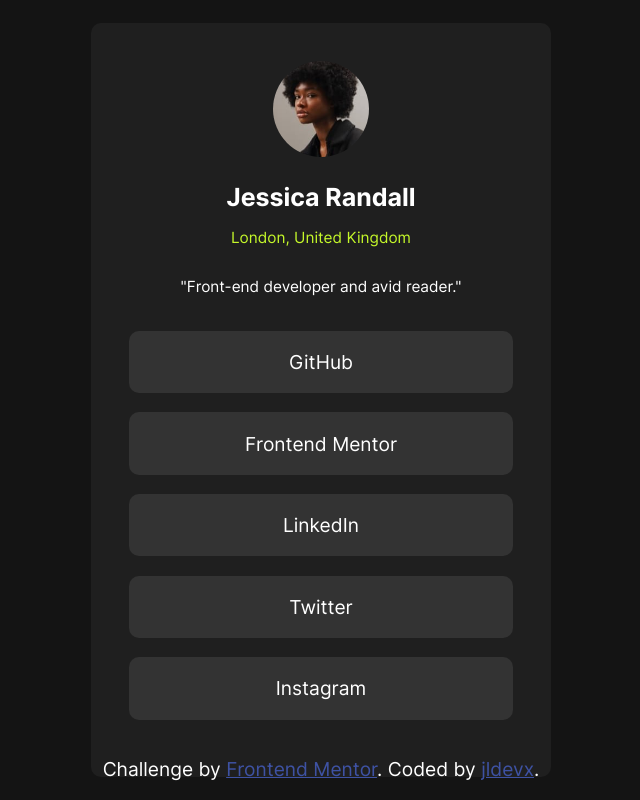
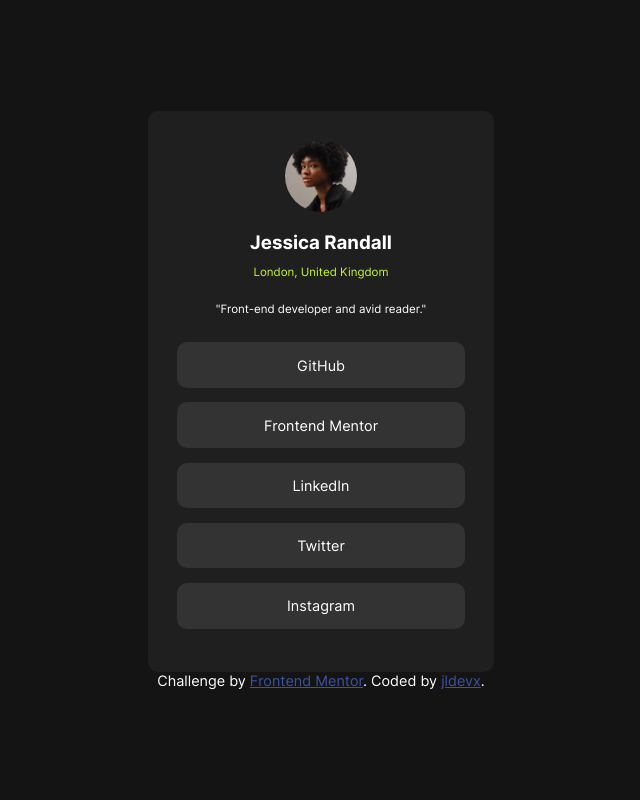
Before and after one commit to jldevx/Social-links-profile, a plain HTML site: page index.html in a window 1280 px wide. Shown: the whole page, without its empty margins (319-959 px from the left). Drawn offline with Linux system fonts and the light colour scheme.

Commit message:
make changes to style

```diff
--- a/style.scss
+++ b/style.scss
@@ -1,11 +1,12 @@
 @font-face {
-  font-family: url("Inter-VariableFont_slnt,wght.ttf") format("truetype");
+  font-family: 'Inter';
+  src: url("Inter-VariableFont_slnt,wght.ttf");
 }
 
 html{
-  font-size: clamp(.825rem, 2vw, 1.2rem);
+  font-size: clamp(.725rem, 2vw, .9rem);
 }
-.attribution { font-size: 1rem; text-align: center; }
+.attribution { font-size: 1rem; text-align: center; color: white; }
 .attribution a { color: hsl(228, 45%, 44%); }
 * { box-sizing: border-box; }
 body {
@@ -53,6 +54,7 @@
   &__links {
     width: 100%;
     &-list {
+      padding: 0;
       list-style: none;
       display: grid;
       grid-template-columns: 1fr;
@@ -69,11 +71,14 @@
   border-radius: 10px;
   text-align: center;
   transition: all 0.2s ease;
-  &:active, &:focus, &:hover {
+  &:active, &:focus {
     background-color: #c5f82a;
     color: #141414;
+    transform: scale(1);
   }
   &:hover {
   transform: scale(1.05);
+  background-color: #c5f82a;
+  color: #141414;
   }
 }
```
Also changed, not shown: style.css, 1 other file.
